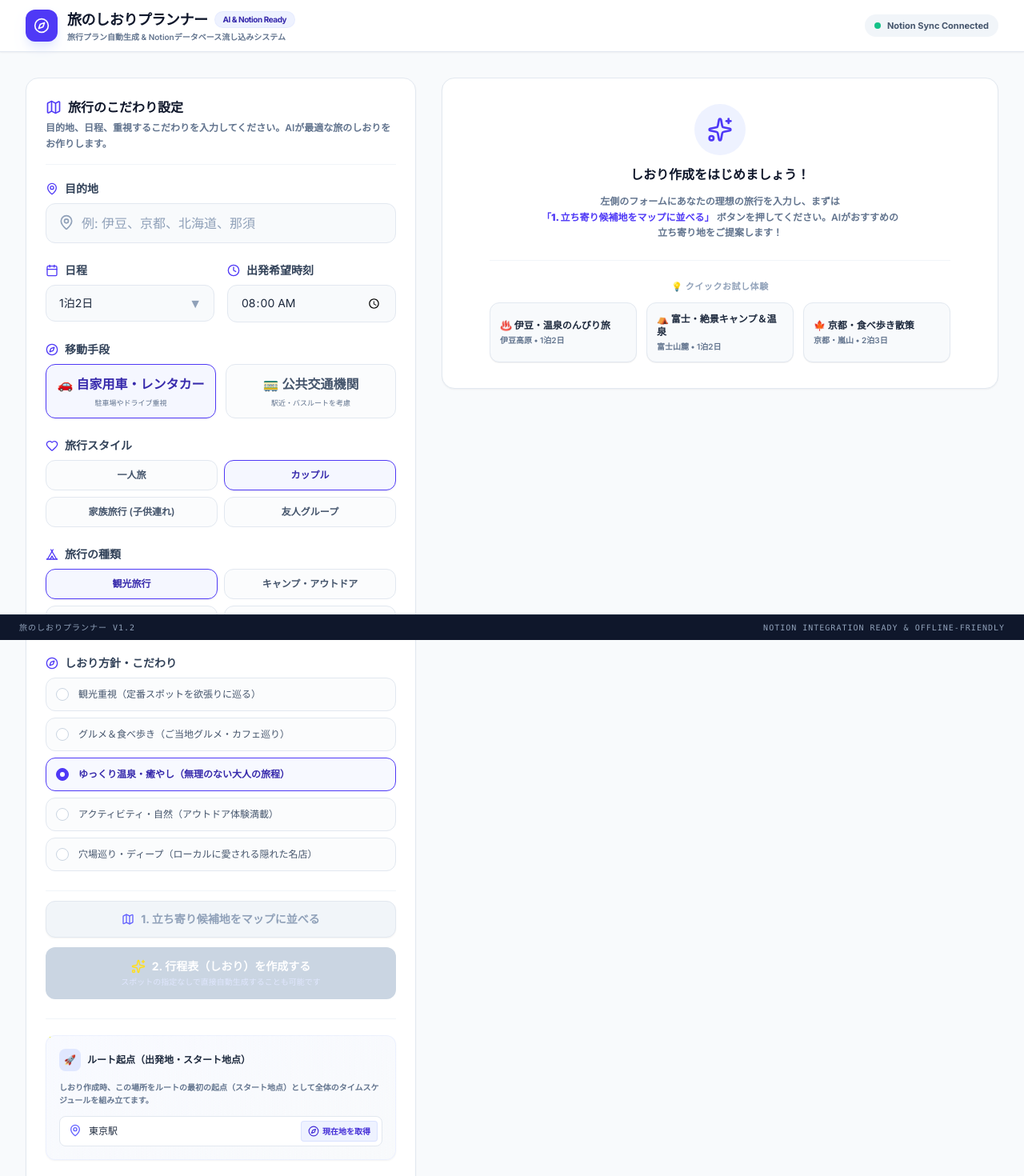
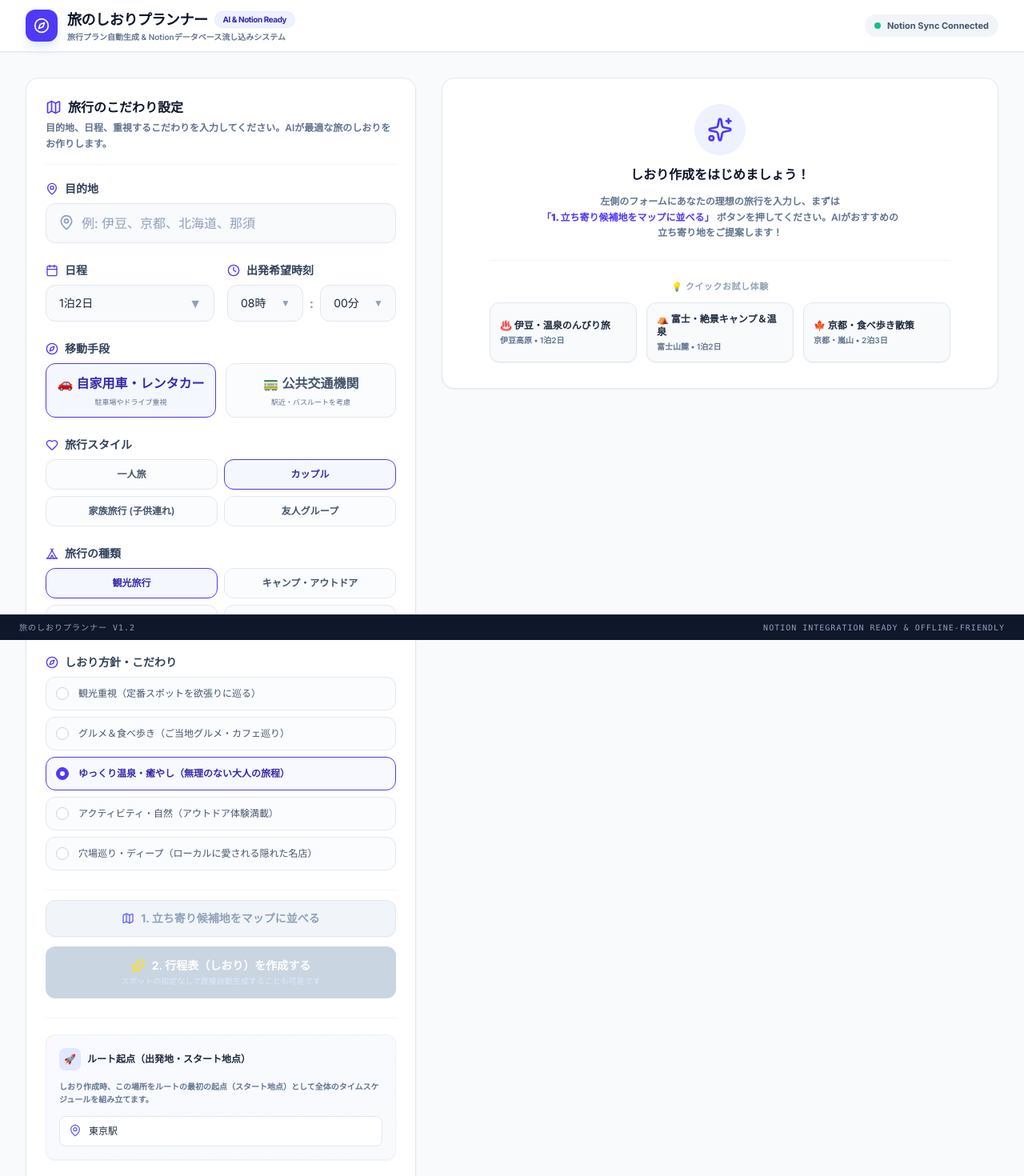
Before and after one commit to micchy-ken/TravelPLAN, a React (Vite) app: page / in a window 1280 px wide. Shown: the top 1470 px of the page at 80% size. Built offline with nearby package versions, Linux system fonts and the light colour scheme.

Commit message:
feat(ui): remove geolocation and improve time input
- Remove geolocation permission and feature.
- Replace manual time input with a dropdown-based time selector for better usability.

```diff
--- a/metadata.json
+++ b/metadata.json
@@ -1,6 +1,6 @@
 {
   "name": "旅のしおりプランナー",
   "description": "旅行スタイルや方針、日程から、AIが最適なタイムスケジュール付きの旅のしおりを提案・自動作成してくれるアプリ。将来的なNotionデータベースへの連携（流し込み）用のデータ設計・出力にも対応しています。",
-  "requestFramePermissions": ["geolocation"],
+  "requestFramePermissions": [],
   "majorCapabilities": ["MAJOR_CAPABILITY_SERVER_SIDE_GEMINI_API"]
 }
--- a/src/App.tsx
+++ b/src/App.tsx
@@ -36,8 +36,7 @@ export default function App() {
   const [plan, setPlan] = useState<TravelPlan | null>(null);
   const [activeTab, setActiveTab] = useState<"timeline" | "notion">("timeline");
 
-  // Location and Travel History states
-  const [locLoading, setLocLoading] = useState(false);
+  // Travel History states
   const [history, setHistory] = useState<any[]>(() => {
     try {
       return JSON.parse(localStorage.getItem("travel_history") || "[]");
@@ -334,29 +333,6 @@ export default function App() {
     localStorage.setItem("start_location", item.startLocation || "東京駅");
   };
 
-  const handleGetCurrentLocation = () => {
-    if (!navigator.geolocation) {
-      setError("お使いのブラウザは現在地情報の取得に対応していません。");
-      return;
-    }
-    setLocLoading(true);
-    navigator.geolocation.getCurrentPosition(
-      (position) => {
-        const { latitude, longitude } = position.coords;
-        const locationStr = `現在地 (${latitude.toFixed(4)}, ${longitude.toFixed(4)})`;
-        setStartLocation(locationStr);
-        localStorage.setItem("start_location", locationStr);
-        setLocLoading(false);
-      },
-      (err) => {
-        console.error("Geolocation error:", err);
-        setError("現在地の取得に失敗しました。GPSなどの位置情報の権限がブラウザで許可されているかご確認ください。");
-        setLocLoading(false);
-      },
-      { enableHighAccuracy: true, timeout: 8000 }
-    );
-  };
-
 
   return (
     <div className="min-h-screen bg-slate-50 text-slate-800 font-sans antialiased pb-20 selection:bg-indigo-100 selection:text-indigo-900">
@@ -445,32 +421,10 @@ export default function App() {
                       localStorage.setItem("start_location", e.target.value);
                     }}
                     placeholder="例: 東京駅、自宅、新宿駅"
-                    className="w-full px-3 py-2.5 pl-9 pr-28 text-xs bg-white border border-slate-200 rounded-lg text-slate-800 placeholder-slate-400 focus:outline-none focus:ring-1 focus:ring-indigo-500"
+                    className="w-full px-3 py-2.5 pl-9 pr-3 text-xs bg-white border border-slate-200 rounded-lg text-slate-800 placeholder-slate-400 focus:outline-none focus:ring-1 focus:ring-indigo-500"
                     required
                   />
                   <MapPin className="absolute left-3 top-2.5 w-4 h-4 text-indigo-500 pointer-events-none" />
-
-                  <button
-                    type="button"
-                    disabled={locLoading}
-                    onClick={handleGetCurrentLocation}
-                    className="absolute right-1.5 top-1.5 bottom-1.5 px-2 bg-indigo-50 hover:bg-indigo-100 disabled:bg-slate-100 text-indigo-700 disabled:text-slate-400 font-bold text-[10px] rounded border border-indigo-200/50 flex items-center gap-1 cursor-pointer transition-colors"
-                  >
-                    {locLoading ? (
-                      <>
-                        <svg className="animate-spin h-3 w-3 text-indigo-600" fill="none" viewBox="0 0 24 24">
-                          <circle className="opacity-25" cx="12" cy="12" r="10" stroke="currentColor" strokeWidth="4"></circle>
-                          <path className="opacity-75" fill="currentColor" d="M4 12a8 8 0 018-8V0C5.373 0 0 5.373 0 12h4zm2 5.291A7.962 7.962 0 014 12H0c0 3.042 1.135 5.824 3 7.938l3-2.647z"></path>
-                        </svg>
-                        取得中...
-                      </>
-                    ) : (
-                      <>
-                        <Compass className="w-3.5 h-3.5" />
-                        現在地を取得
-                      </>
-                    )}
-                  </button>
                 </div>
               </div>
             </div>
--- a/src/components/InputForm.tsx
+++ b/src/components/InputForm.tsx
@@ -108,19 +108,58 @@ export const InputForm: React.FC<InputFormProps> = ({
 
         {/* 出発時刻 */}
         <div className="space-y-2">
-          <label className="flex items-center text-sm font-semibold text-slate-700" htmlFor="departure-time">
+          <label className="flex items-center text-sm font-semibold text-slate-700">
             <Clock className="w-4 h-4 mr-2 text-indigo-600" />
             出発希望時刻
           </label>
-          <input
-            id="departure-time"
-            type="time"
-            value={departureTime}
-            onChange={(e) => setDepartureTime(e.target.value)}
-            className="w-full px-4 py-3 bg-slate-50 border border-slate-200 rounded-xl text-slate-800 focus:outline-none focus:ring-2 focus:ring-indigo-500 focus:bg-white transition-all duration-200 text-sm"
-            disabled={loading || spotsLoading}
-            required
-          />
+          <div className="flex items-center gap-2">
+            <div className="relative flex-1">
+              <select
+                id="departure-hour"
+                value={departureTime.split(":")[0] || "08"}
+                onChange={(e) => {
+                  const min = departureTime.split(":")[1] || "00";
+                  setDepartureTime(`${e.target.value}:${min}`);
+                }}
+                className="w-full px-4 py-3 bg-slate-50 border border-slate-200 rounded-xl text-slate-800 focus:outline-none focus:ring-2 focus:ring-indigo-500 focus:bg-white transition-all duration-200 appearance-none cursor-pointer text-sm"
+                disabled={loading || spotsLoading}
+              >
+                {Array.from({ length: 24 }).map((_, i) => {
+                  const h = String(i).padStart(2, "0");
+                  return (
+                    <option key={h} value={h}>
+                      {h}時
+                    </option>
+                  );
+                })}
+              </select>
+              <div className="absolute inset-y-0 right-0 flex items-center pr-4 pointer-events-none text-slate-400 text-xs">
+                ▼
+              </div>
+            </div>
+            <span className="text-slate-400 font-bold">:</span>
+            <div className="relative flex-1">
+              <select
+                id="departure-minute"
+                value={departureTime.split(":")[1] || "00"}
+                onChange={(e) => {
+                  const hour = departureTime.split(":")[0] || "08";
+                  setDepartureTime(`${hour}:${e.target.value}`);
+                }}
+                className="w-full px-4 py-3 bg-slate-50 border border-slate-200 rounded-xl text-slate-800 focus:outline-none focus:ring-2 focus:ring-indigo-500 focus:bg-white transition-all duration-200 appearance-none cursor-pointer text-sm"
+                disabled={loading || spotsLoading}
+              >
+                {["00", "15", "30", "45"].map((m) => (
+                  <option key={m} value={m}>
+                    {m}分
+                  </option>
+                ))}
+              </select>
+              <div className="absolute inset-y-0 right-0 flex items-center pr-4 pointer-events-none text-slate-400 text-xs">
+                ▼
+              </div>
+            </div>
+          </div>
         </div>
       </div>
 
```
